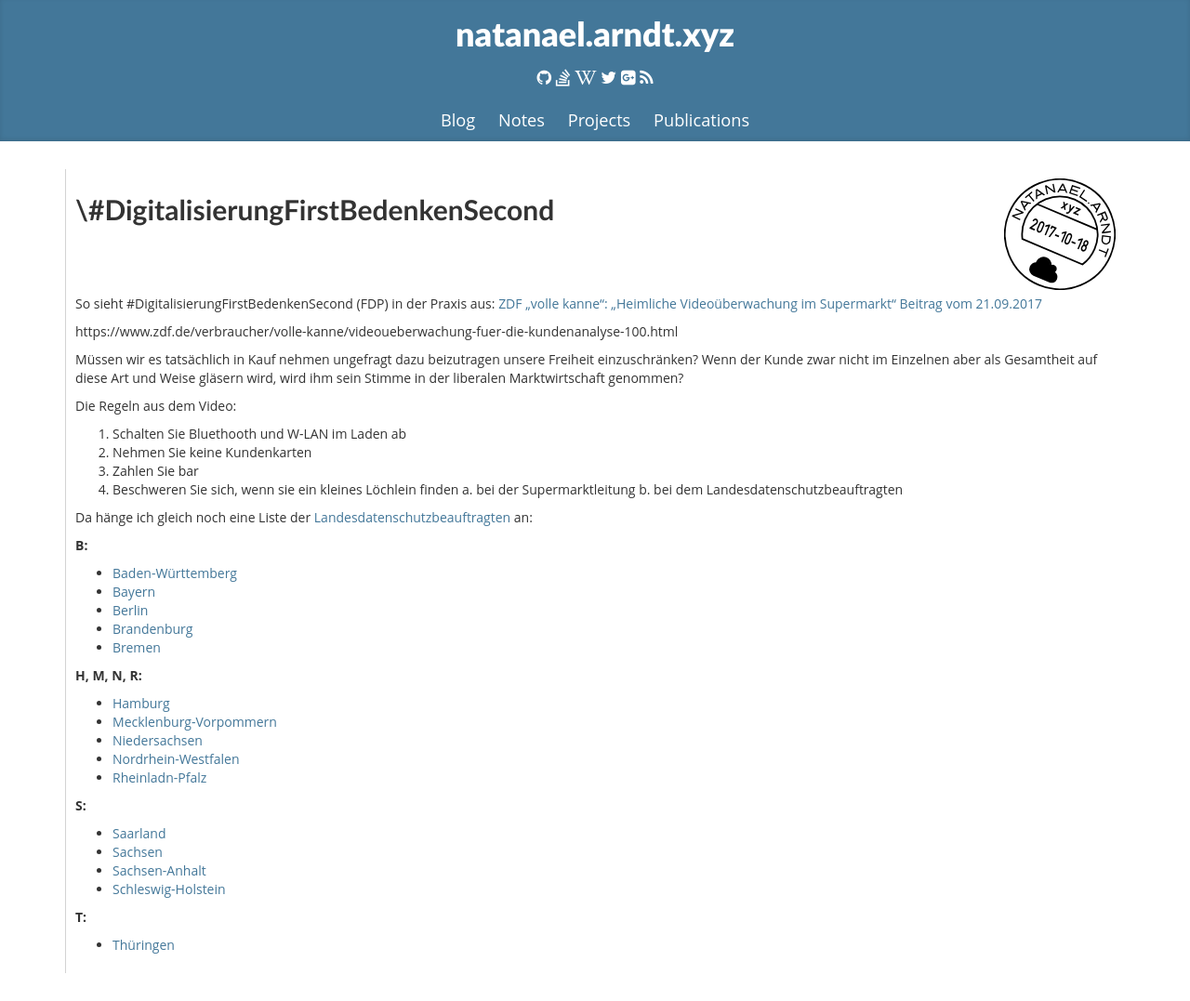
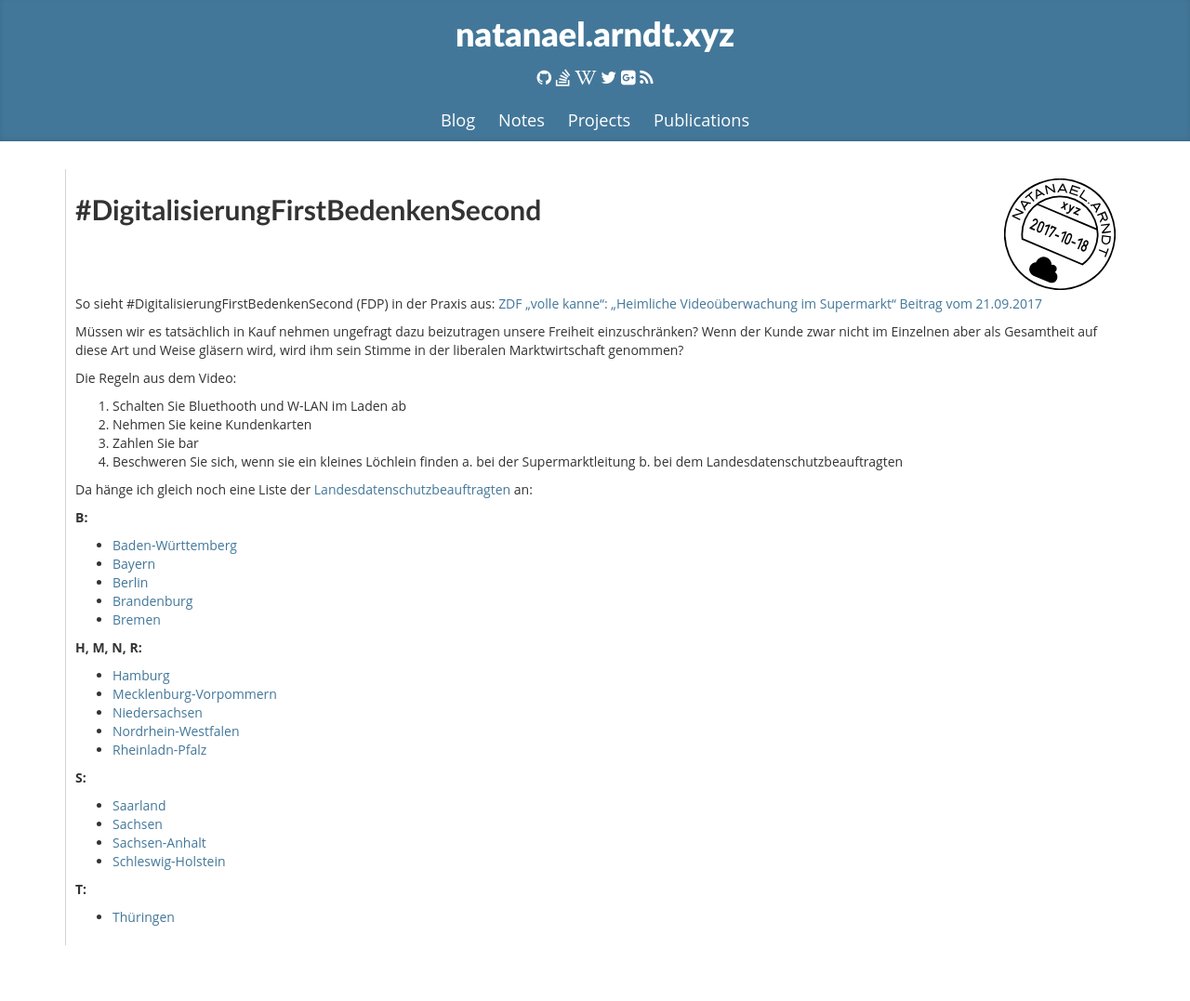
Before and after one commit to white-gecko/natanael.arndt.xyz, a Jekyll site: the page built from _posts/2017-10-18-bedenken-second.md, in a window 1280 px wide. Shown: the whole page at 93% size. Built offline with Jekyll 4.4.1, drawn with Linux system fonts in a browser that asks for light colours; after the commit the page ends 1047 px from its top, so only the background shows below that; part of the change alters nothing that is shown.

```diff
--- a/_posts/2017-10-18-bedenken-second.md
+++ b/_posts/2017-10-18-bedenken-second.md
@@ -1,13 +1,11 @@
 ---
 layout: post
-title: \#DigitalisierungFirstBedenkenSecond
+title: "#DigitalisierungFirstBedenkenSecond"
 tags: ["Digitalisierung","DigitalisierungFirstBedenkenSecond","Überwachung"]
 date: 2017-10-18 16:03:00+02:00
 ---
 
 So sieht #DigitalisierungFirstBedenkenSecond (FDP) in der Praxis aus: [ZDF „volle kanne“: „Heimliche Videoüberwachung im Supermarkt“ Beitrag vom 21.09.2017](https://www.zdf.de/verbraucher/volle-kanne/videoueberwachung-fuer-die-kundenanalyse-100.html)
-
-https://www.zdf.de/verbraucher/volle-kanne/videoueberwachung-fuer-die-kundenanalyse-100.html
 
 Müssen wir es tatsächlich in Kauf nehmen ungefragt dazu beizutragen unsere Freiheit einzuschränken?
 Wenn der Kunde zwar nicht im Einzelnen aber als Gesamtheit auf diese Art und Weise gläsern wird, wird ihm sein Stimme in der liberalen Marktwirtschaft genommen?
```
